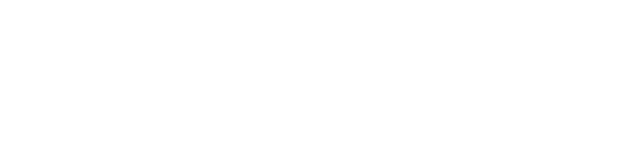
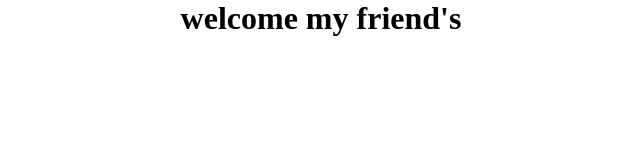
Before and after one commit to amirkazempour87/tamrin-07, a plain HTML site: page index.html in a window 1280 px wide. Shown: the whole page, without its empty margins (319-959 px from the left). Drawn offline with Linux system fonts and the light colour scheme.

Commit message:
now you can start

```diff
--- a/index.html
+++ b/index.html
@@ -3,9 +3,10 @@
 <head>
     <meta charset="UTF-8">
     <meta name="viewport" content="width=device-width, initial-scale=1.0">
+    <link rel="stylesheet" href="style/style.css">
     <title>Document</title>
 </head>
 <body>
-
+    <h1>welcome my friend's</h1>
 </body>
 </html>
--- a/style/style.css
+++ b/style/style.css
@@ -3,3 +3,7 @@
     margin: 0%;
     padding: 0%;
 }
+
+h1{
+    text-align: center;
+}
```
